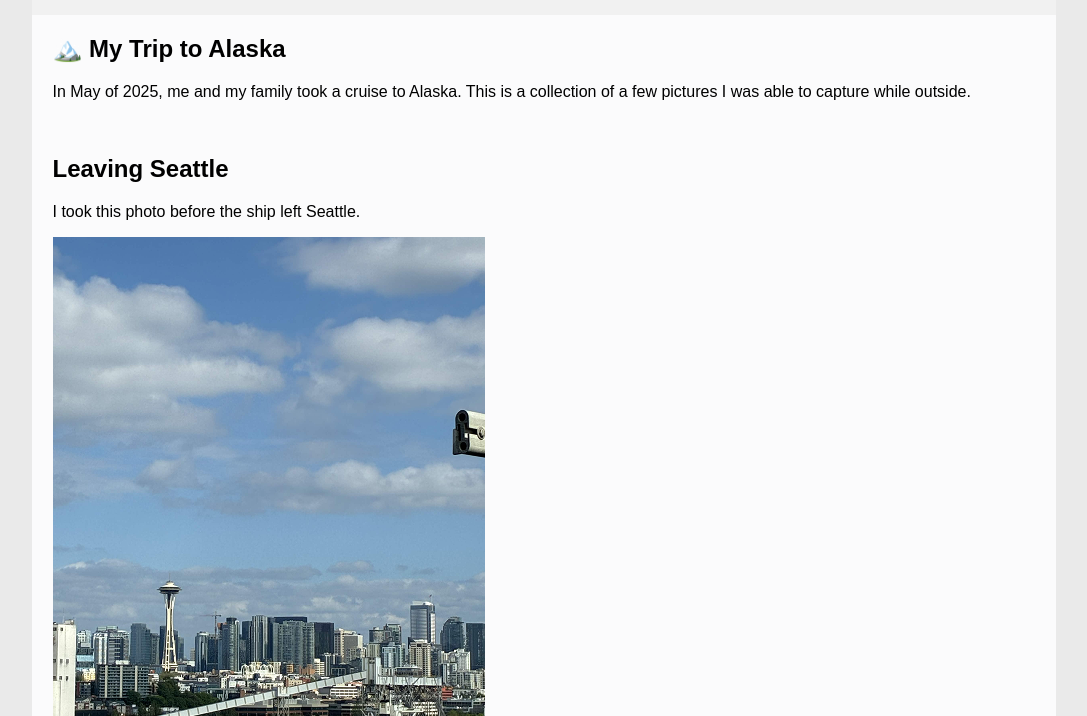
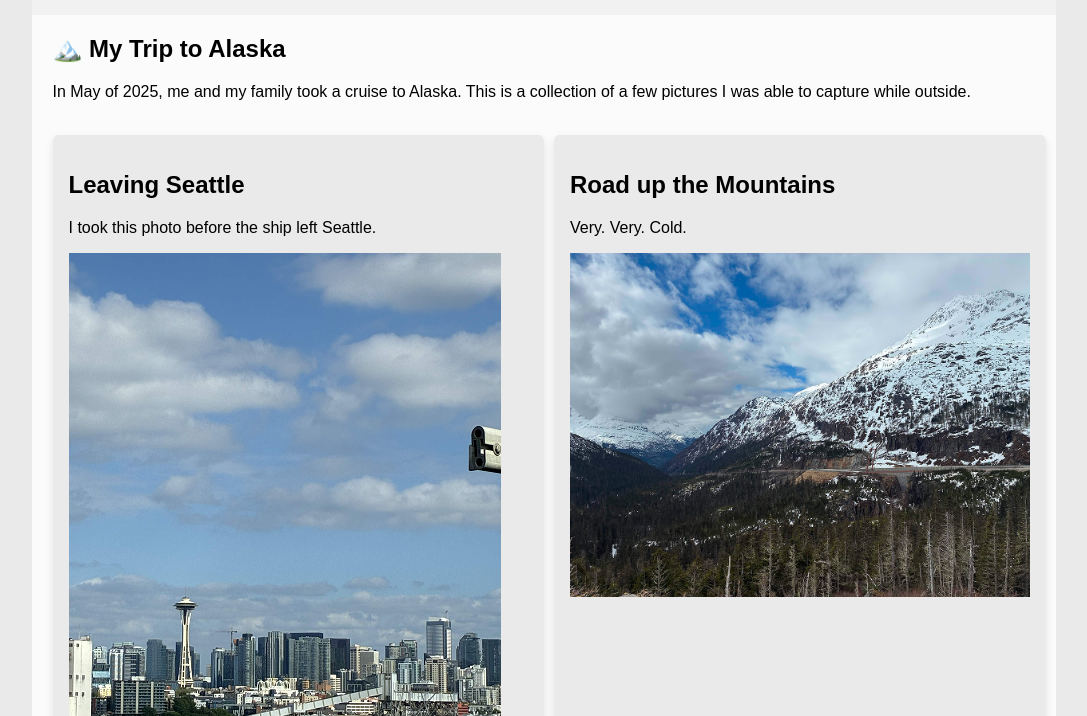
Before and after one commit to Marzm26/Marzm26.github.io, a plain HTML site: page alaska.html in a window 1280 px wide. Shown: the part 84-800 px from the top of the page, without its empty margins (96-1183 px from the left). Drawn offline with Linux system fonts and the light colour scheme.

Commit message:
Add files via upload
Added a grid layout to the Alaska page.

```diff
--- a/alaska.html
+++ b/alaska.html
@@ -17,6 +17,7 @@
         <br>
     </header>
 
+    <div>
         <aside id="navbar">
             <h3>Quick Access</h3>
             <ul>
@@ -29,47 +30,51 @@
 
         <main>
             <h2>🏔️ My Trip to Alaska</h2>
-        <p>In May of 2025, me and my family took a cruise to Alaska. This is a collection of a few pictures I was able
+            <p>In May of 2025, me and my family took a cruise to Alaska. This is a collection of a few pictures I was
+                able
                 to capture while outside.</p>
 
             <br>
 
+            <div class="grid-container">
+                <div>
                     <h2>Leaving Seattle</h2>
                     <p>I took this photo before the ship left Seattle.</p>
                     <img src="seattle.png">
+                </div>
 
-        <br><br>
-
+                <div>
                     <h2>Road up the Mountains</h2>
                     <p>Very. Very. Cold.</p>
                     <img src="trees.png">
+                </div>
 
-        <br><br>
-
+                <div>
                     <h2>A Glacier From Far Away</h2>
                     <p>The white mass in the middle of the photo is a glacer!</p>
                     <img src="glacierfar.png">
+                </div>
 
-        <br><br>
-
+                <div>
                     <h2>Glacier Runoff</h2>
                     <p>Runoff caused by the same glacier as mentioned above.</p>
                     <img src="glacier1.png">
+                </div>
 
-        <br><br>
-
+                <div>
                     <h2>Glacier Runoff Up close</h2>
                     <p>Same runoff but up close. I was able to take my glove off and touch it with my hands, it is
                         <em>incredibly</em> cold and felt quite slushy.
                     </p>
                     <img src="glacier2.png">
-
-        <br><br>
+                </div>
+            </div>
 
             <p><a href="#page_top">Back to top</a> |
                 <a href="../index.html">Go back</a>
             </p>
         </main>
+    </div>
 
     <footer>&copy; Copyright 2026 Marius Mijares</footer>
 </body>
--- a/style.css
+++ b/style.css
@@ -8,6 +8,8 @@ body {
   text-align: left;
   width: 80%;
   margin: 0 auto;
+  display: flex;
+  flex-direction: column;
 
   @media (max-width: 1500px) {
     #navbar {
@@ -17,14 +19,27 @@ body {
     main {
       width: 96%;
     }
+
+    .grid-container {
+      display: grid;
+      grid-template-columns: 50% 50%;
+      grid-gap: 10px;
+    }
   }
 
+  /*Mobile*/
   @media (max-width: 1000px) {
     width: 100%;
 
     main {
       width: 90%;
       padding: 0 5% 2%;
+    }
+
+    .grid-container {
+      display: grid;
+      grid-template-columns: 100%;
+      grid-gap: 10px;
     }
   }
 }
@@ -40,6 +55,27 @@ main {
   padding: 0 2% 2%;
 }
 
+/*Grid*/
+.grid-container {
+  display: grid;
+  grid-template-columns: 33% 33% 33%;
+  grid-gap: 10px;
+}
+
+.grid-container>div {
+  padding: 1em;
+  background: #eaeaea;
+  border-radius: 1%;
+  box-shadow: 0 4px 8px rgba(0, 0, 0, 0.1);
+  transition: transform 0.3s ease-in-out, box-shadow 0.3s ease-in-out;
+}
+
+.grid-container>div:hover {
+  transform: translateY(-5px);
+  box-shadow: 0 4px 8px rgba(0, 0, 0, 0.2);
+}
+/*---------*/
+
 h1 {
   margin: 0;
   font-size: 250%;
@@ -51,6 +87,11 @@ h4 {
   font-size: 100%;
   text-align: center;
   color: #838383;
+}
+
+img {
+  max-width: 100%;
+  height: auto;
 }
 
 footer {
@@ -92,6 +133,9 @@ li>a:hover {
   margin: 1%;
   border: 0.25em groove #eceae0;
   border-radius: 0.5em;
+  display: flex;
+  flex-direction: column;
+
 }
 
 #navbar ul {
@@ -109,6 +153,7 @@ li>a:hover {
   float: left;
   width: 100%;
   margin-bottom: 0em;
+
 }
 
 #navbar ul li a {
@@ -116,6 +161,7 @@ li>a:hover {
   text-decoration: underline;
   padding: 0.5em 0em;
   color: rgb(0, 0, 0);
+  transition: all 0.3s ease;
 }
 
 #navbar ul li a.current {
@@ -128,5 +174,4 @@ li>a:hover {
   font-weight: bold;
   color: red;
   margin-left: 0.25em;
-  transition: all 0.3s ease;
 }
```
Also changed, not shown: favicon.html (+2 -0 lines), index.html (+10 -6 lines), js_game.html (+6 -2 lines). Lines whose indentation alone changed are shown as unchanged.
